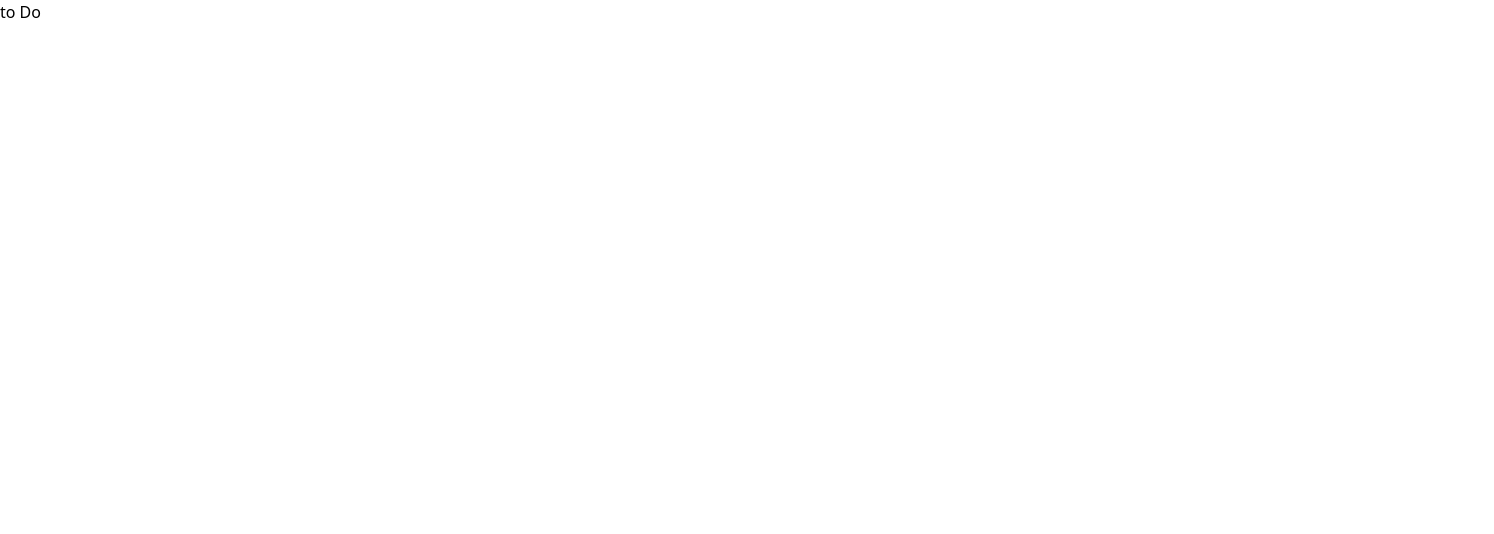
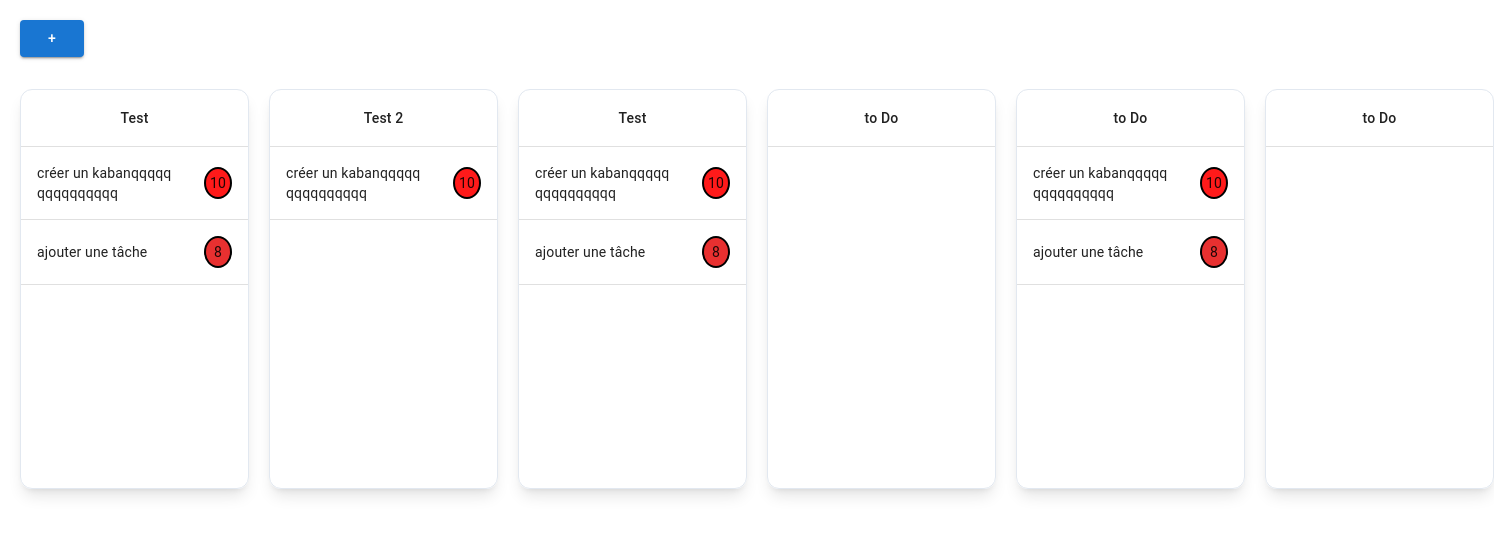
Before and after one commit to MartinDHLL/websocket-demo, a React (Create React App) app in the folder front-react/: page /kanban in a window 1280 px wide. Shown: the top 534 px of the page, 1494 px wide, since content can reach past the window. Built offline with nearby package versions, Linux system fonts and the light colour scheme.

Commit message:
ajout couleurs kanban

```diff
--- /dev/null
+++ b/front-react/src/Kanban/ButtonList/ButtonList.jsx
@@ -0,0 +1,10 @@
+import { Stack } from "@mui/system";
+import { Add } from "./buttons";
+
+const ButtonList = ({ handleClick }) => (
+  <Stack direction={"row"}>
+    <Add handleClick={handleClick} />
+  </Stack>
+);
+
+export default ButtonList;
--- /dev/null
+++ b/front-react/src/Kanban/ButtonList/buttons.jsx
@@ -0,0 +1,7 @@
+import { Button } from "@mui/material";
+
+export const Add = ({ handleClick }) => (
+  <Button variant="contained" onClick={handleClick}>
+    +
+  </Button>
+);
--- a/front-react/src/Kanban/Kanban.jsx
+++ b/front-react/src/Kanban/Kanban.jsx
@@ -1,9 +1,43 @@
-import { useEffect, useState } from "react";
+import { Stack } from "@mui/system";
+import { useState } from "react";
+import ButtonList from "./ButtonList/ButtonList";
 import Lists from "./components/Lists/Lists";
 
 export default function Kanban() {
   const [lists, setLists] = useState([
-    { key: 0, title: "to Do", tasks: [{ key: 0, title: "créer un kaban" }] },
+    {
+      title: "Test",
+      tasks: [
+        { title: "créer un kabanqqqqqqqqqqqqqqq", priority: 10 },
+        { title: "ajouter une tâche", priority: 8 },
+      ],
+    },
+    {
+      title: "Test 2",
+      tasks: [{ title: "créer un kabanqqqqqqqqqqqqqqq", priority: 10 }],
+    },
+    {
+      title: "Test",
+      tasks: [
+        { title: "créer un kabanqqqqqqqqqqqqqqq", priority: 10 },
+        { title: "ajouter une tâche", priority: 8 },
+      ],
+    },
+    {
+      title: "to Do",
+      tasks: [],
+    },
+    {
+      title: "to Do",
+      tasks: [
+        { title: "créer un kabanqqqqqqqqqqqqqqq", priority: 10 },
+        { title: "ajouter une tâche", priority: 8 },
+      ],
+    },
+    {
+      title: "to Do",
+      tasks: [],
+    },
   ]);
 
   const handleAddList = (title) => {
@@ -12,10 +46,15 @@ export default function Kanban() {
       {
         key: lists.length,
         title: title,
-        tasks: [{ key: 0, title: "my first task" }],
+        tasks: [{ title: "my first task" }],
       },
     ]);
   };
 
-  return <Lists lists={lists} />;
+  return (
+    <Stack direction={"column"} spacing={4} className="m-5">
+      <ButtonList handleClick={handleAddList} />
+      <Lists lists={lists} />
+    </Stack>
+  );
 }
--- a/front-react/src/Kanban/components/Lists/List.jsx
+++ b/front-react/src/Kanban/components/Lists/List.jsx
@@ -1,9 +1,32 @@
-import { Table, TableHead } from "@mui/material";
+import {
+  Table,
+  TableBody,
+  TableCell,
+  TableContainer,
+  TableHead,
+  TableRow,
+} from "@mui/material";
+import Task from "../Task/Task";
 
 const List = ({ list }) => (
-  <Table>
-    <TableHead>{list.title}</TableHead>
-  </Table>
+  <div className="w-[20%] border-[1px] border-slate-200 shadow-lg min-h-[400px] rounded-xl">
+    <TableContainer>
+      <Table>
+        <TableHead>
+          <TableRow>
+            <TableCell align="center" colSpan={2}>
+              {list.title}
+            </TableCell>
+          </TableRow>
+        </TableHead>
+        <TableBody>
+          {list.tasks.map((task, i) => (
+            <Task key={i} task={task} />
+          ))}
+        </TableBody>
+      </Table>
+    </TableContainer>
+  </div>
 );
 
 export default List;
--- a/front-react/src/Kanban/components/Lists/Lists.jsx
+++ b/front-react/src/Kanban/components/Lists/Lists.jsx
@@ -1,7 +1,13 @@
 import List from "./List";
 
 const Lists = ({ lists }) => {
-  return lists.map((list) => <List key={list.key} list={list} />);
+  return (
+    <div className="min-w-max flex justify-start gap-x-5 ">
+      {lists.map((list, i) => (
+        <List key={i} list={list} />
+      ))}
+    </div>
+  );
 };
 
 export default Lists;
--- /dev/null
+++ b/front-react/src/Kanban/components/Task/Task.jsx
@@ -0,0 +1,12 @@
+import { TableCell, TableRow } from "@mui/material";
+import TaskPriorityIcon from "./TaskPriorityIcon";
+
+const Task = ({ task }) => {
+  return (
+    <TableRow>
+      <TableCell className="break-all">{task.title}</TableCell>
+      <TaskPriorityIcon priority={task.priority} />
+    </TableRow>
+  );
+};
+export default Task;
--- /dev/null
+++ b/front-react/src/Kanban/components/Task/TaskPriorityIcon.jsx
@@ -0,0 +1,21 @@
+import { TableCell } from "@mui/material";
+
+const TaskPriorityIcon = ({ priority }) => {
+  const color = () => {
+    const color = { background: `hsl(0deg ${priority * 10}% 55%)` };
+    return color;
+  };
+
+  return (
+    <TableCell className="h-full">
+      <div
+        className="border-black border-2 rounded-[100%] p-1 text-center h-full w-full"
+        style={color()}
+      >
+        <p>{priority}</p>
+      </div>
+    </TableCell>
+  );
+};
+
+export default TaskPriorityIcon;
--- a/front-react/src/MessagesList/MessagesList.jsx
+++ b/front-react/src/MessagesList/MessagesList.jsx
@@ -42,12 +42,12 @@ export default function MessagesList({
   } else {
     return (
       <div className="max-h-screen w-[70%]">
-        <div className=" py-2 h-[90%] flex flex-col-reverse items-start gap-y-10 overflow-y-scroll">
+        <div className=" py-2 h-[90%] flex flex-col items-start gap-y-10 overflow-y-scroll">
           {messages.length > 0 ? (
-            messages.map((message) => {
+            messages.map((message, i) => {
               return (
                 <Message
-                  key={message.key}
+                  key={message.key ?? i + 1}
                   sender={message.sender}
                   content={message.content}
                   date={transformDate(message.date)}
```
Also changed, not shown: front-react/src/Kanban/components/Tasks/Task.jsx (deleted), front-react/src/Kanban/components/Tasks/Tasks.jsx (deleted).
